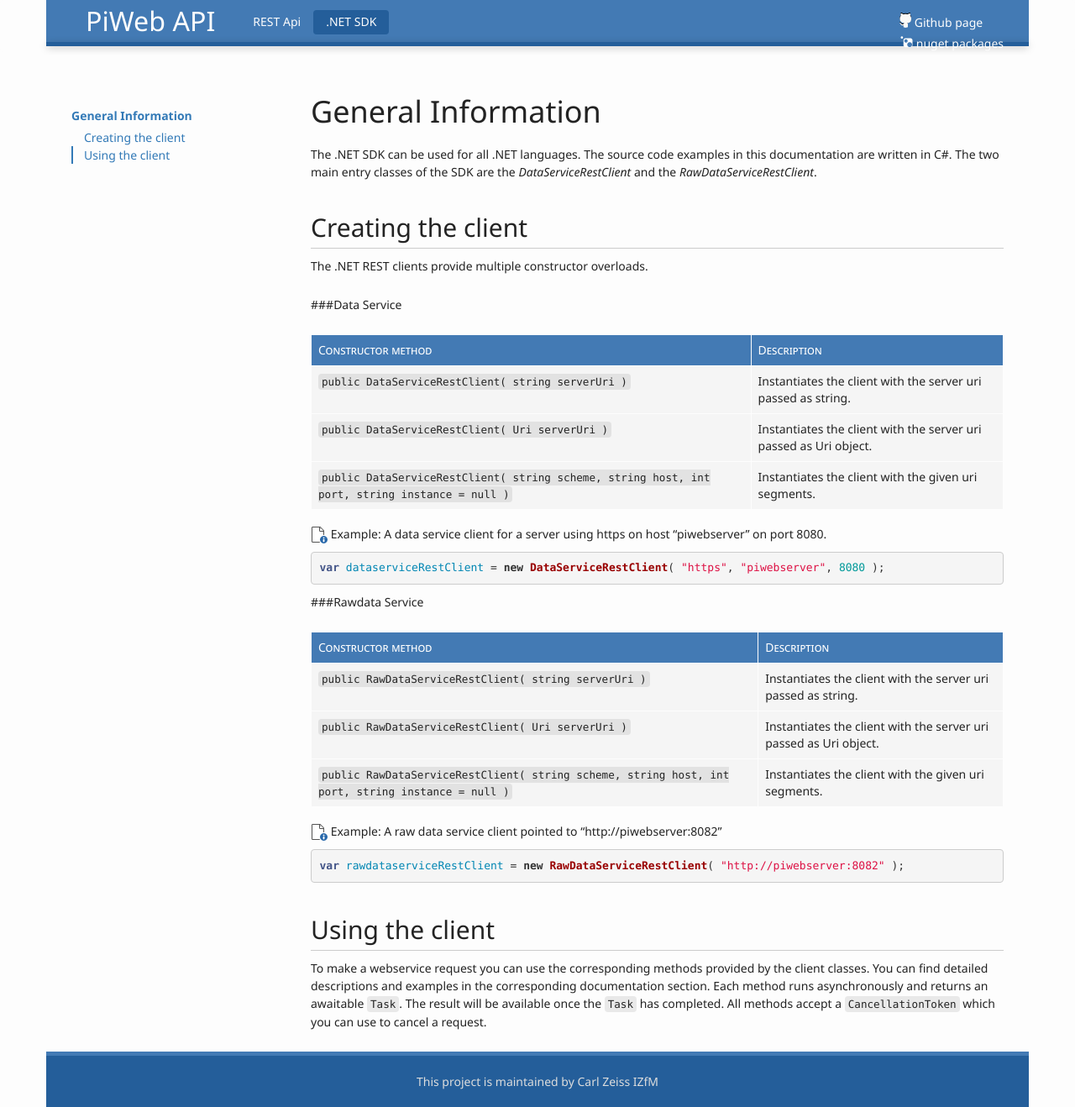
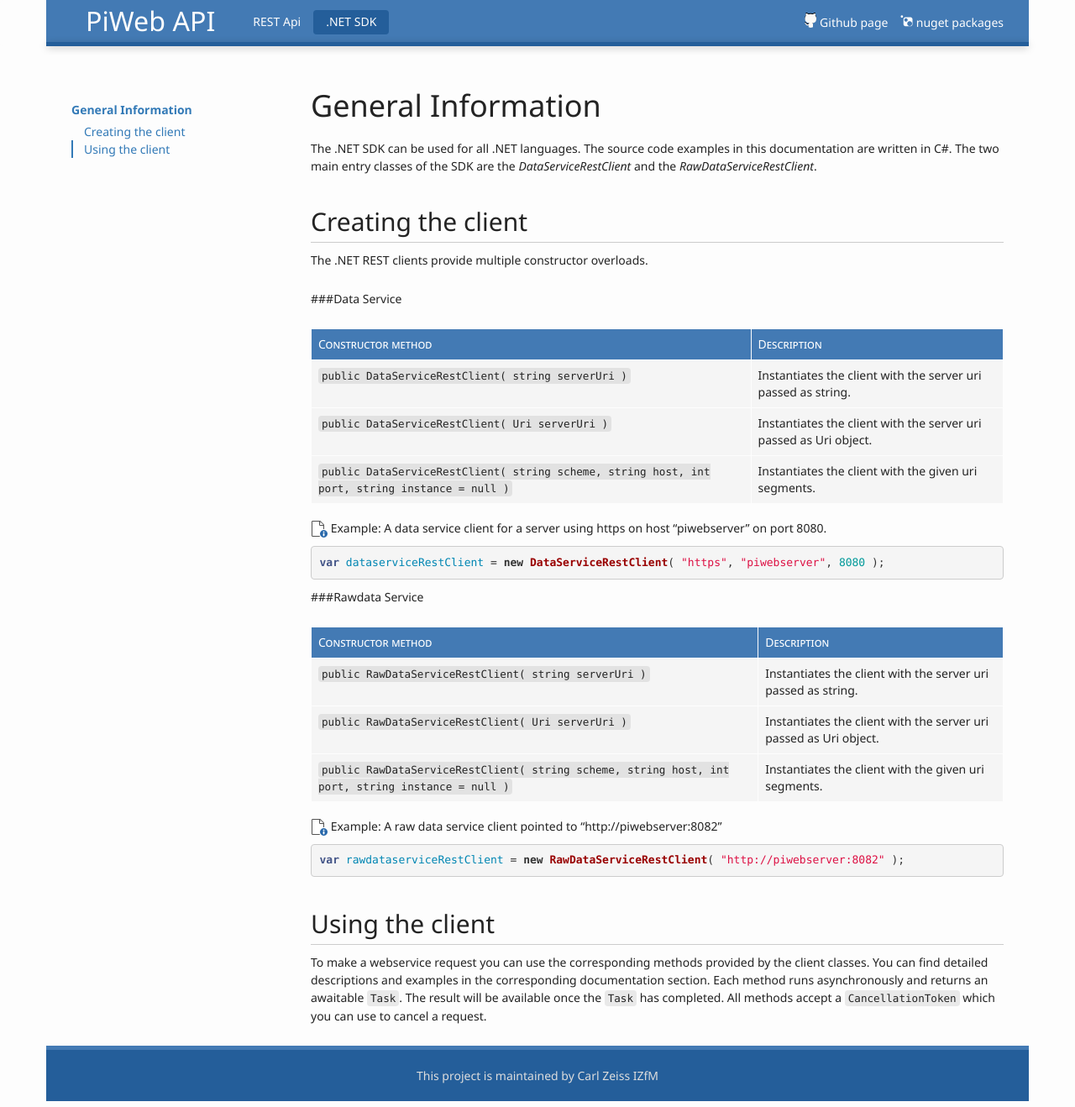
Before and after one commit to ZEISS-PiWeb/PiWeb-Api, a Jekyll site: the page built from _pages/02-netsdk.md, in a window 1280 px wide. Shown: the whole page at 84% size. Built offline with Jekyll 4.4.1, drawn with Linux system fonts in a browser that asks for light colours.

Commit message:
Update custom-styles.css

```diff
--- a/stylesheets/custom-styles.css
+++ b/stylesheets/custom-styles.css
@@ -154,7 +154,7 @@ code{
   color: #FDFDFD;
 }
 
-navbar-nav-right>li{
+.navbar-nav-right>li{
 	display:inline;
 	margin-left:10px;
 }
```
